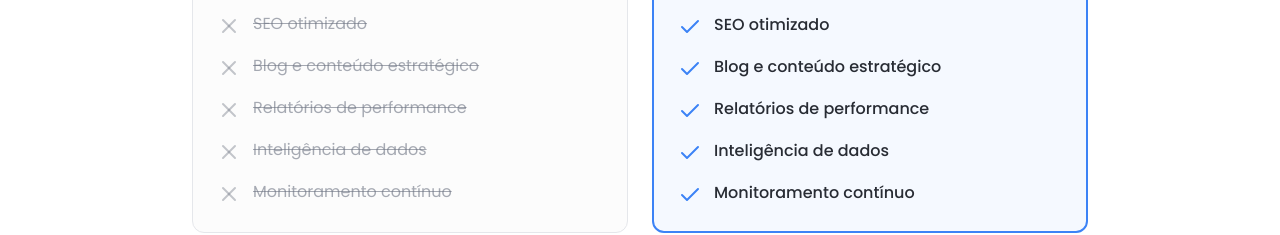
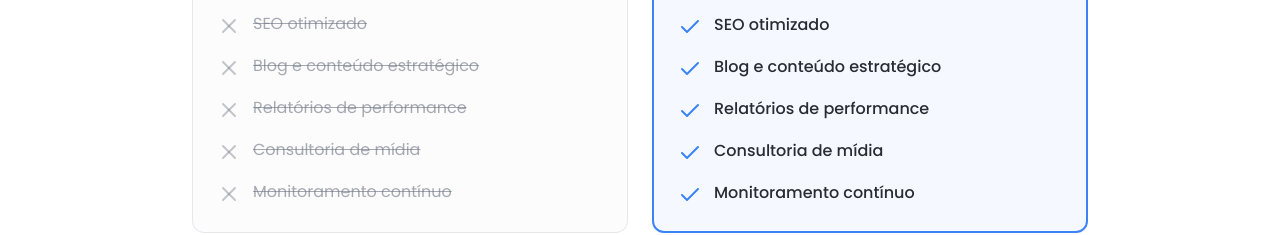
Before and after one commit to neurastudioia-oss/neura-ai-craft, a React (Vite) app: page / in a window 1280 px wide. Shown: the part 2480-2715 px from the top of the page. Built offline with nearby package versions, Linux system fonts and the light colour scheme; the HTML template or start-up script is replaced by a standard one.

Commit message:
Refactor: Troca "Inteligência de Dados" por "Consultoria de Mídia"

```diff
--- a/src/components/Comparison.tsx
+++ b/src/components/Comparison.tsx
@@ -8,7 +8,7 @@ const Comparison = () => {
     { feature: "SEO otimizado", has: false },
     { feature: "Blog e conteúdo estratégico", has: false },
     { feature: "Relatórios de performance", has: false },
-    { feature: "Inteligência de dados", has: false },
+    { feature: "Consultoria de mídia", has: false },
     { feature: "Monitoramento contínuo", has: false },
   ];
 
@@ -19,7 +19,7 @@ const Comparison = () => {
     { feature: "SEO otimizado", has: true },
     { feature: "Blog e conteúdo estratégico", has: true },
     { feature: "Relatórios de performance", has: true },
-    { feature: "Inteligência de dados", has: true },
+    { feature: "Consultoria de mídia", has: true },
     { feature: "Monitoramento contínuo", has: true },
   ];
 
```
